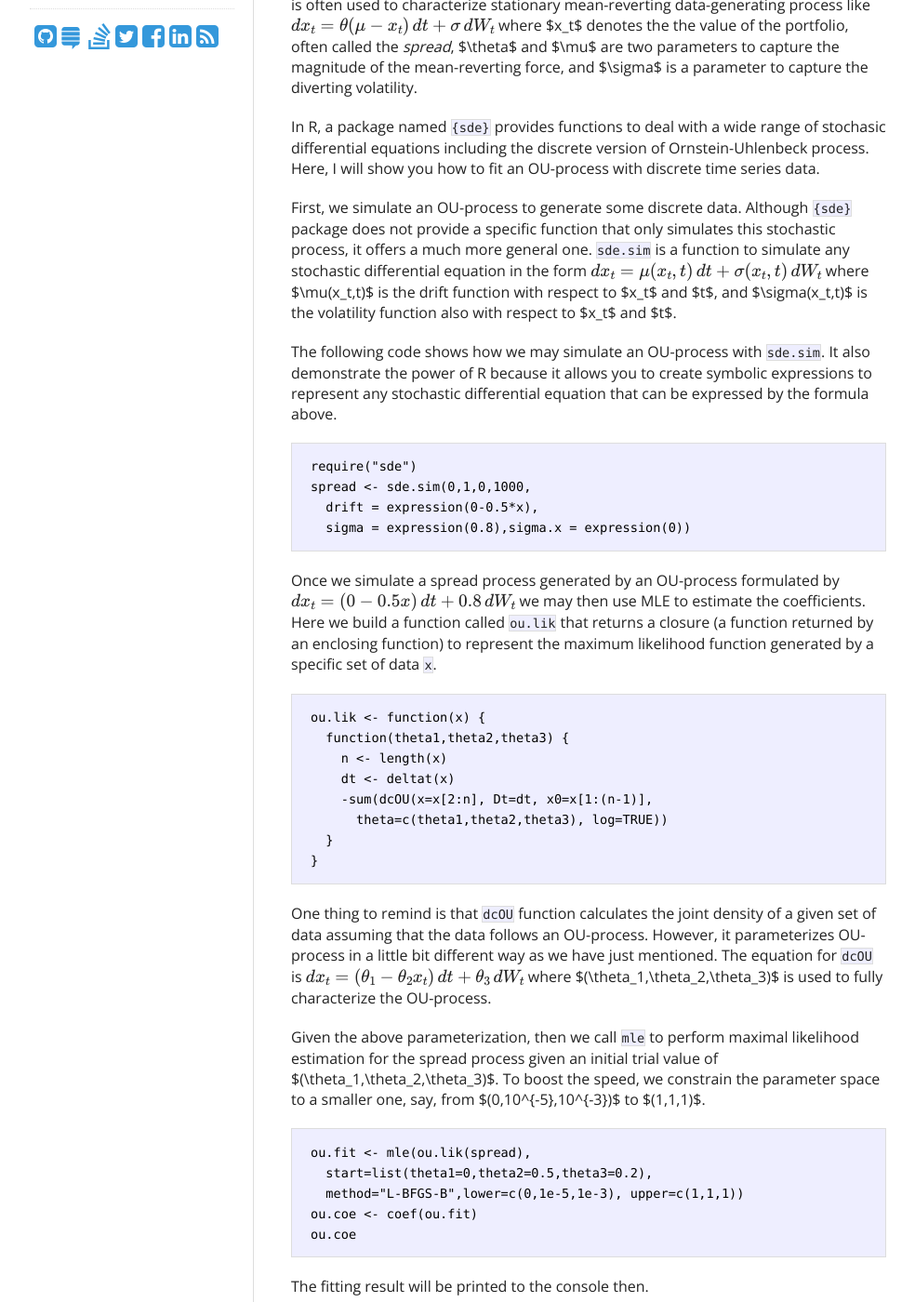
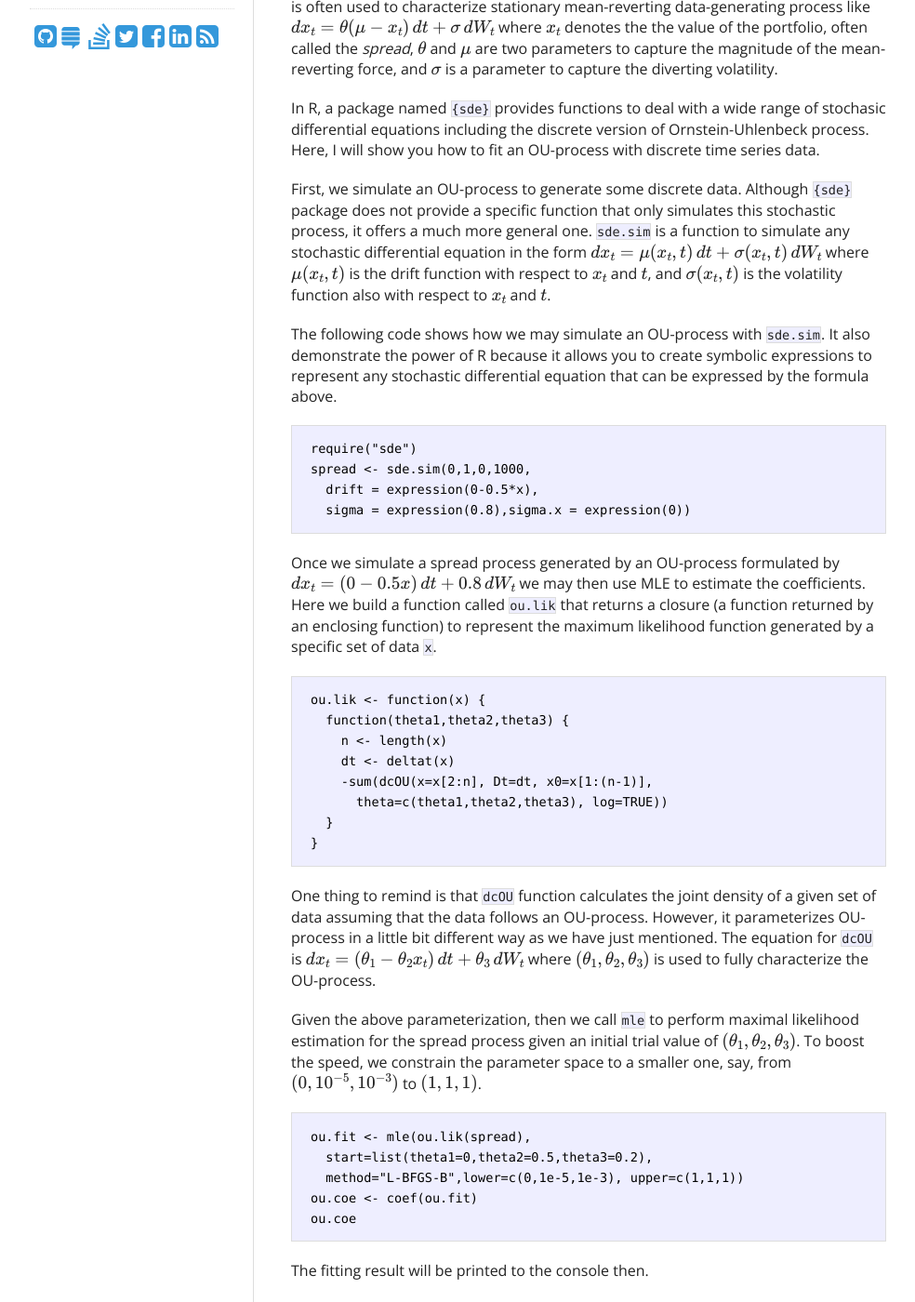
Before and after one commit to harryprince/renkun-ken.github.io, a Jekyll site: the page built from _posts/2014-04-05-fit-an-ou-process-with-realized-time-series-data.md, in a window 1280 px wide and 1400 px high, scrolled down 404 px. Shown: the whole window at 93% size, without its empty margins (138-1122 px from the left). Built offline with Jekyll 4.4.1, drawn with Linux system fonts in a browser that asks for light colours; nearby versions of some CDN libraries; Markdown is read by kramdown in place of the engine named in the settings; formulas are drawn with MathJax 3; comment, search, counter and statistics services are not loaded; part of the change alters nothing that is shown; some of the changed text lies outside the part shown.

```diff
--- a/_includes/mathjax.html
+++ b/_includes/mathjax.html
@@ -1,3 +1,11 @@
 {% if site.theme.mathjax %}
+<script type="text/x-mathjax-config">
+    MathJax.Hub.Config({
+      tex2jax: {
+        inlineMath: [['$','$']],
+        processEscapes: true
+      }
+    });
+</script>
 <script type="text/javascript" src="http://cdn.mathjax.org/mathjax/latest/MathJax.js?config=TeX-AMS-MML_HTMLorMML"></script>
 {% endif %}
--- a/_posts/2014-04-05-fit-an-ou-process-with-realized-time-series-data.md
+++ b/_posts/2014-04-05-fit-an-ou-process-with-realized-time-series-data.md
@@ -6,7 +6,7 @@ categories:
 - R
 ---
 
-As we know, a Brownian motion is usually formulated as $$dx_t = \mu\,dt+\sigma\,dW_t$$ which is the continuous case of a random walk. In some cases, it is quite convenient to use this formulation to describe the characteristic of asset prices due to its highly unpredictable behavior.
+As we know, a Brownian motion is usually formulated as `$$dx_t = \mu\,dt+\sigma\,dW_t$$` which is the continuous case of a random walk. In some cases, it is quite convenient to use this formulation to describe the characteristic of asset prices due to its highly unpredictable behavior.
 
 However, there are financial indicators or variables that also exhibit, at least temporarily, stable behavior. For example, two companies with great homogeneity may be reflected in the synchronous co-movement of their stock prices. The value of a neutral portfolio composed of a long position of the one stock and a appropriately determined short position of the other may also exhibit such stationary mean-reverting behavior. Such behavior can be captured by *Ornstein-Uhlenbeck process*. It is often used to characterize stationary mean-reverting data-generating process like $$dx_t = \theta (\mu-x_t)\,dt + \sigma\, dW_t$$ where $x_t$ denotes the the value of the portfolio, often called the *spread*, $\theta$ and $\mu$ are two parameters to capture the magnitude of the mean-reverting force, and $\sigma$ is a parameter to capture the diverting volatility.
 
```
